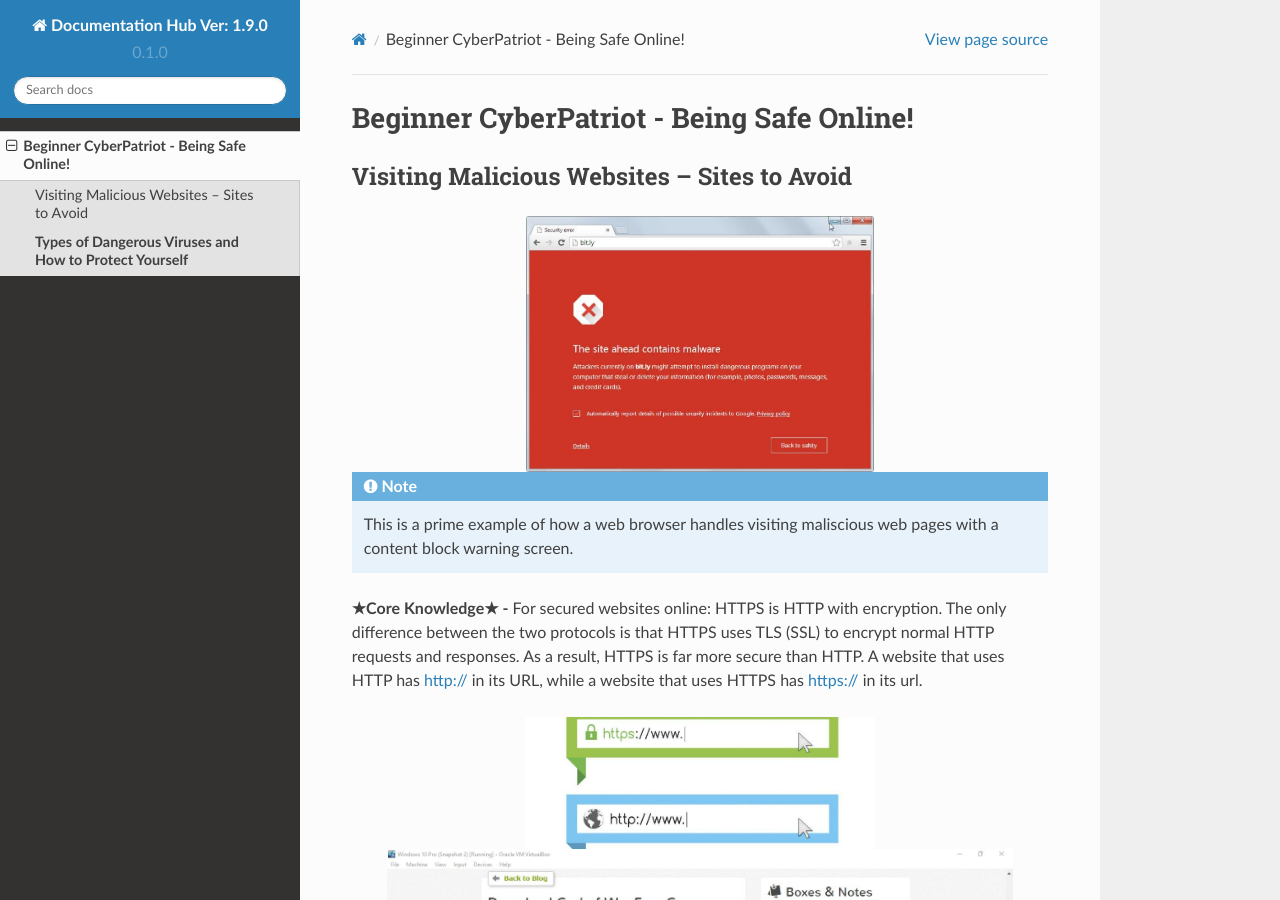
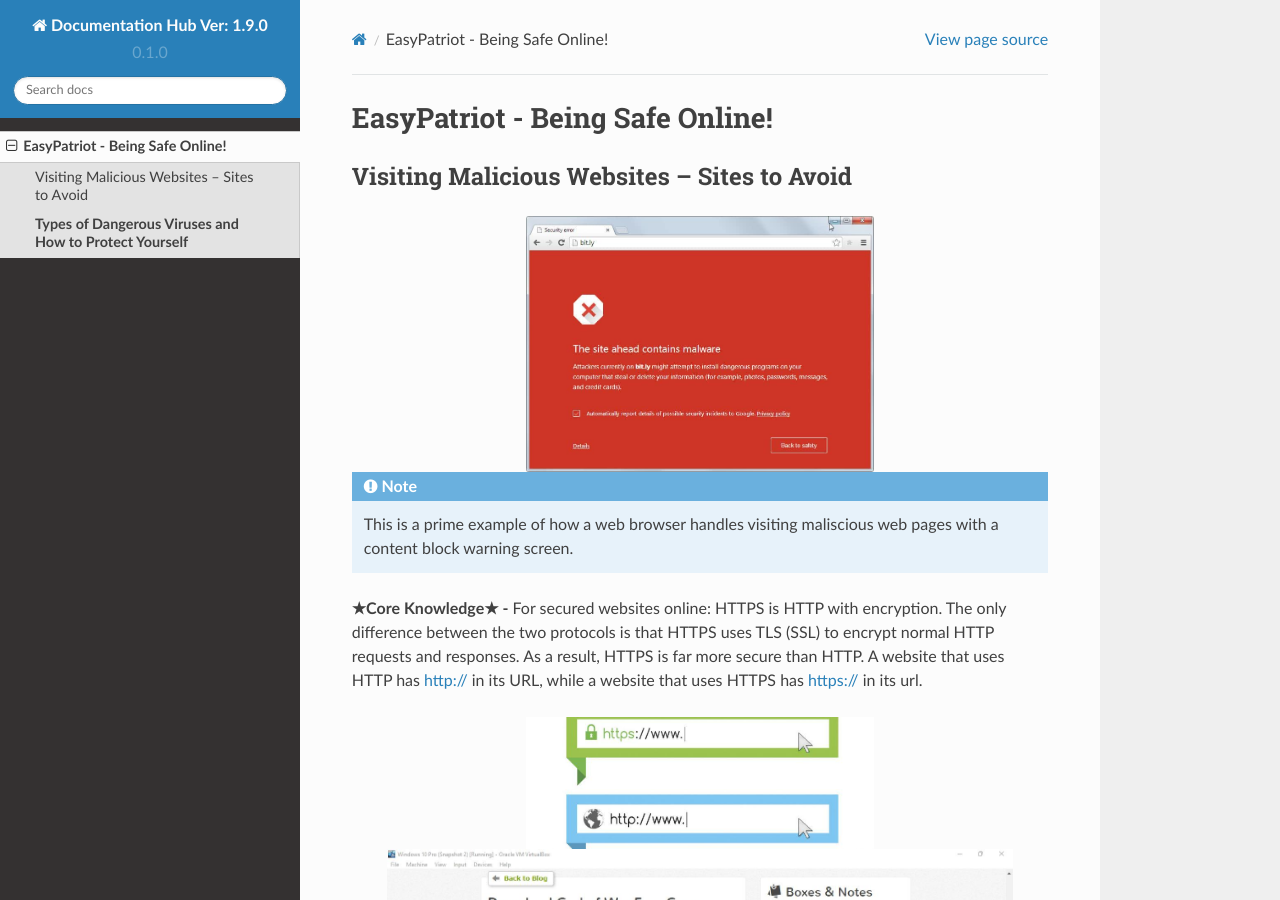
Before and after one commit to natt96z/cybersac, a Sphinx documentation site: the page built from docs/source/BeginnerEasyCybersac.rst, in a window 1280 px wide and 900 px high. Built offline with Sphinx 7.4.7 and the Read the Docs theme 2.0.0, drawn with Linux system fonts in a browser that asks for light colours.

Commit message:
Update BeginnerEasyCybersac.rst

```diff
--- a/docs/source/BeginnerEasyCybersac.rst
+++ b/docs/source/BeginnerEasyCybersac.rst
@@ -1,4 +1,4 @@
-Beginner CyberPatriot - Being Safe Online!
+EasyPatriot - Being Safe Online!
 =============================================================
 
 
```
